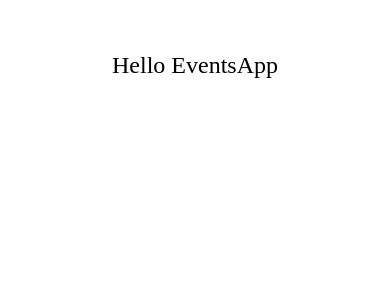
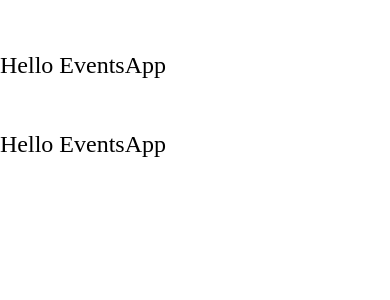
Before and after one commit to HeedyProjects/Events, a React Native app: screen / in a window 390 px wide. Shown: the top 300 px of the page. Built offline with nearby package versions, Linux system fonts and the light colour scheme.

Commit message:
added CustomText

```diff
--- a/App.tsx
+++ b/App.tsx
@@ -1,4 +1,5 @@
 import React from 'react';
+import CustomText from './src/components/CustomText';
 import {
   SafeAreaView,
   ScrollView,
@@ -18,7 +19,12 @@ const App = () => {
   return (
     <SafeAreaView>
       <View style={styles.backgroundStyle}>
-       <Text style={styles.ttl}>Hello EventsApp</Text>
+        <CustomText textType="SFProDisplayBlack" style={styles.ttl}>
+          Hello EventsApp
+        </CustomText>
+        <CustomText textType="SFProDisplayThin" style={styles.ttl}>
+          Hello EventsApp
+        </CustomText>
      </View>
     </SafeAreaView>
   );
@@ -26,7 +32,7 @@ const App = () => {
 
 const styles = StyleSheet.create({
   backgroundStyle: {
-    flexDirection: 'row',
+    // flexDirection: 'row',
     width: '100%',
     height: '100%',
     backgroundColor: '#fff',
@@ -36,7 +42,6 @@ const styles = StyleSheet.create({
     marginTop: 52,
     fontSize: 24,
     color: '#000',
-    fontFamily: 'SFProDisplay-Bold',
   },
 });
 
--- a/src/components/CustomText.tsx
+++ b/src/components/CustomText.tsx
@@ -4,12 +4,17 @@ type CustomTextProps = {
   style?: TextStyle | TextStyle[];
   numberOfLines?: 2;
   textType?:
-    | 'regular'
-    | 'bold'
-    | 'light'
-    | 'extraBold'
-    | 'NoahBold'
-    | 'NoahRegular';
+    | 'SFProDisplayBlack'
+    | 'SFProDisplayBold'
+    | 'SFProDisplayHeavy'
+    | 'SFProDisplayLight'
+    | 'SFProDisplayMedium'
+    | 'SFProDisplayRegular'
+    | 'SFProDisplaySemibold'
+    | 'SFProDisplayThin'
+    | 'SFProDisplayUltralight'
+    | 'SFProTextbold'
+    | 'SFProTextRegular';
 };
 const CustomText: FunctionComponent<CustomTextProps> = ({
   children,
@@ -19,27 +24,39 @@ const CustomText: FunctionComponent<CustomTextProps> = ({
 }) => {
   let textStyle: {};
   switch (textType) {
-    case 'regular':
-      textStyle = styles.regular;
+    case 'SFProDisplayBlack':
+      textStyle = styles.SFProDisplayBlack;
       break;
-    case 'NoahBold':
-      textStyle = styles.NoahBold;
+    case 'SFProDisplayBold':
+      textStyle = styles.SFProDisplayBold;
       break;
-    case 'NoahRegular':
-      textStyle = styles.NoahRegular;
+    case 'SFProDisplayHeavy':
+      textStyle = styles.SFProDisplayHeavy;
       break;
 
-    case 'bold':
-      textStyle = styles.bold;
+    case 'SFProDisplayLight':
+      textStyle = styles.SFProDisplayLight;
       break;
-    case 'extraBold':
-      textStyle = styles.extraBold;
+    case 'SFProDisplayMedium':
+      textStyle = styles.SFProDisplayMedium;
       break;
-    case 'light':
-      textStyle = styles.light;
+    case 'SFProDisplayRegular':
+      textStyle = styles.SFProDisplayRegular;
+      break;
+    case 'SFProDisplaySemibold':
+      textStyle = styles.SFProDisplaySemibold;
+      break;
+    case 'SFProDisplayThin':
+      textStyle = styles.SFProDisplayThin;
+      break;
+    case 'SFProTextbold':
+      textStyle = styles.SFProTextbold;
+      break;
+    case 'SFProTextRegular':
+      textStyle = styles.SFProTextRegular;
       break;
     default:
-      textStyle = styles.regular;
+      textStyle = styles.SFProDisplayRegular;
       break;
   }
   const passedStyles = Array.isArray(style)
@@ -53,26 +70,41 @@ const CustomText: FunctionComponent<CustomTextProps> = ({
   );
 };
 const styles = StyleSheet.create({
-  NoahRegular: {
-    fontFamily: 'Noah-Regular',
+  SFProDisplayBlack: {
+    fontFamily: 'SFProDisplay-Black',
   },
-  NoahBold: {
-    fontFamily: 'Noah-Bold',
+  SFProDisplayBold: {
+    fontFamily: 'SFProDisplay-Bold',
   },
 
-  regular: {
-    fontFamily: 'Nunito-Regular',
+  SFProDisplayHeavy: {
+    fontFamily: 'SFProDisplay-Heavy',
   },
-  bold: {
-    fontFamily: 'Nunito-Bold',
+  SFProDisplayLight: {
+    fontFamily: 'SFProDisplay-Light',
   },
 
-  extraBold: {
-    fontFamily: 'Nunito-ExtraBold',
+  SFProDisplayMedium: {
+    fontFamily: 'SFProDisplay-Medium',
   },
 
-  light: {
-    fontFamily: 'Nunito-Light',
+  SFProDisplayRegular: {
+    fontFamily: 'SFProDisplay-Regular',
+  },
+  SFProDisplaySemibold: {
+    fontFamily: 'SFProDisplaySemibold',
+  },
+  SFProDisplayThin: {
+    fontFamily: 'SFProDisplay-Thin',
+  },
+  SFProDisplayUltralight: {
+    fontFamily: 'SFProDisplay-Ultralight',
+  },
+  SFProTextbold: {
+    fontFamily: 'SFProTextbold',
+  },
+  SFProTextRegular: {
+    fontFamily: 'SFProText-regular',
   },
 });
 export default CustomText;
```
